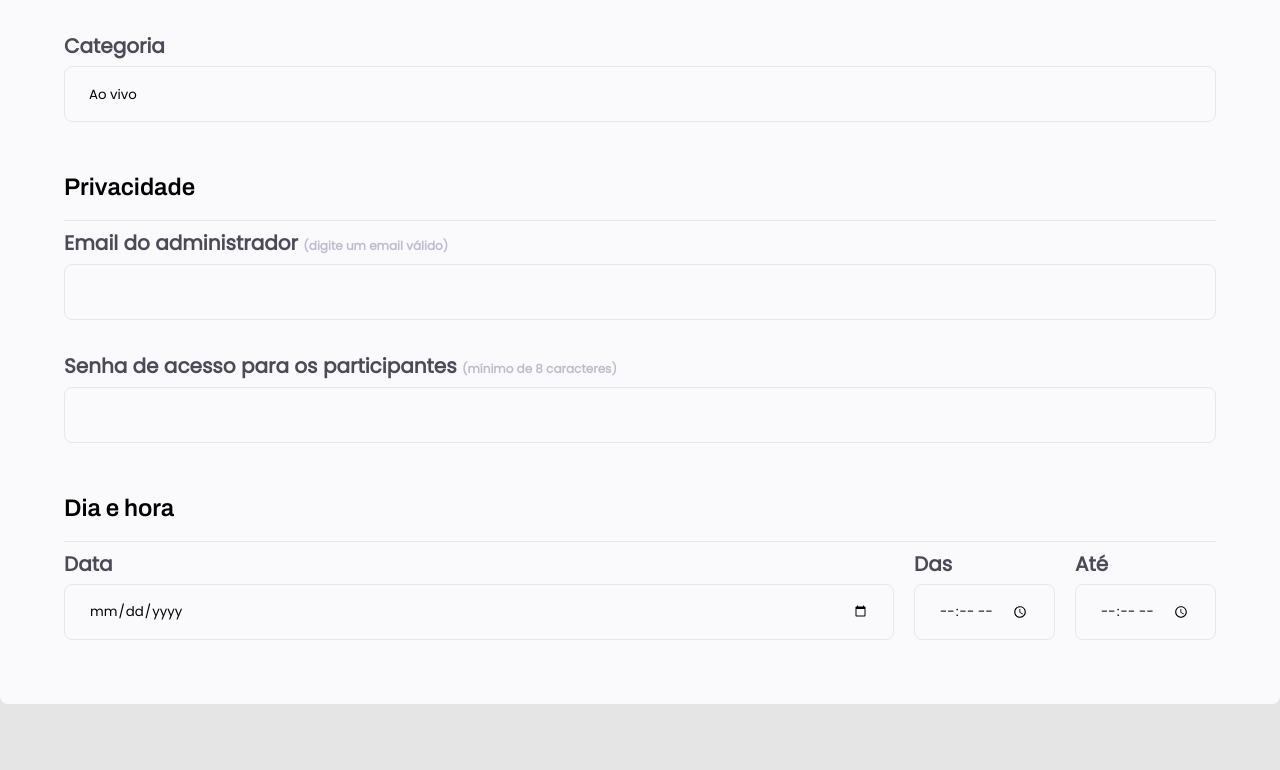
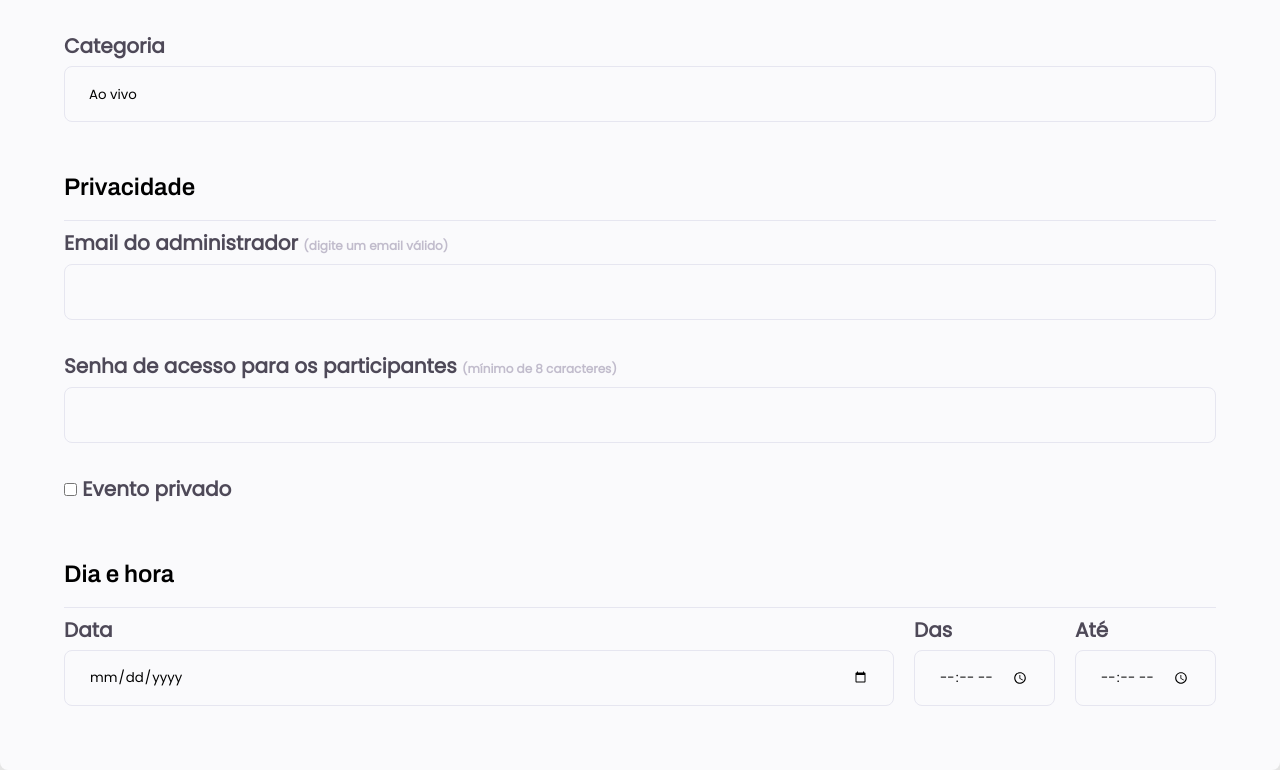
Before and after one commit to menesesdev/form, a plain HTML site: page index.html in a window 1280 px wide. Shown: the part 966-1736 px from the top of the page. Before the commit the page ends 1670 px from the top, so only its background shows below. Drawn offline with Linux system fonts and the light colour scheme.

Commit message:
Criando o checkbox

```diff
--- a/index.html
+++ b/index.html
@@ -77,6 +77,11 @@
                 <input type="password" id="event-password"/>
             </div>
 
+            <div class="checkbox-wrapper">
+                <input type="checkbox" id="event-private"/>
+                <label for "event-private">Evento privado</label>
+            </div>
+
         </fieldset>
 
 
--- a/style.css
+++ b/style.css
@@ -92,7 +92,8 @@ fieldset legend {
     flex-direction: column;
 }
 
-.input-wrapper label {
+.input-wrapper label,
+.checkbox-wrapper {
     font-weight: 600;
     font-size: 20px;
     line-height: 24px;
```
